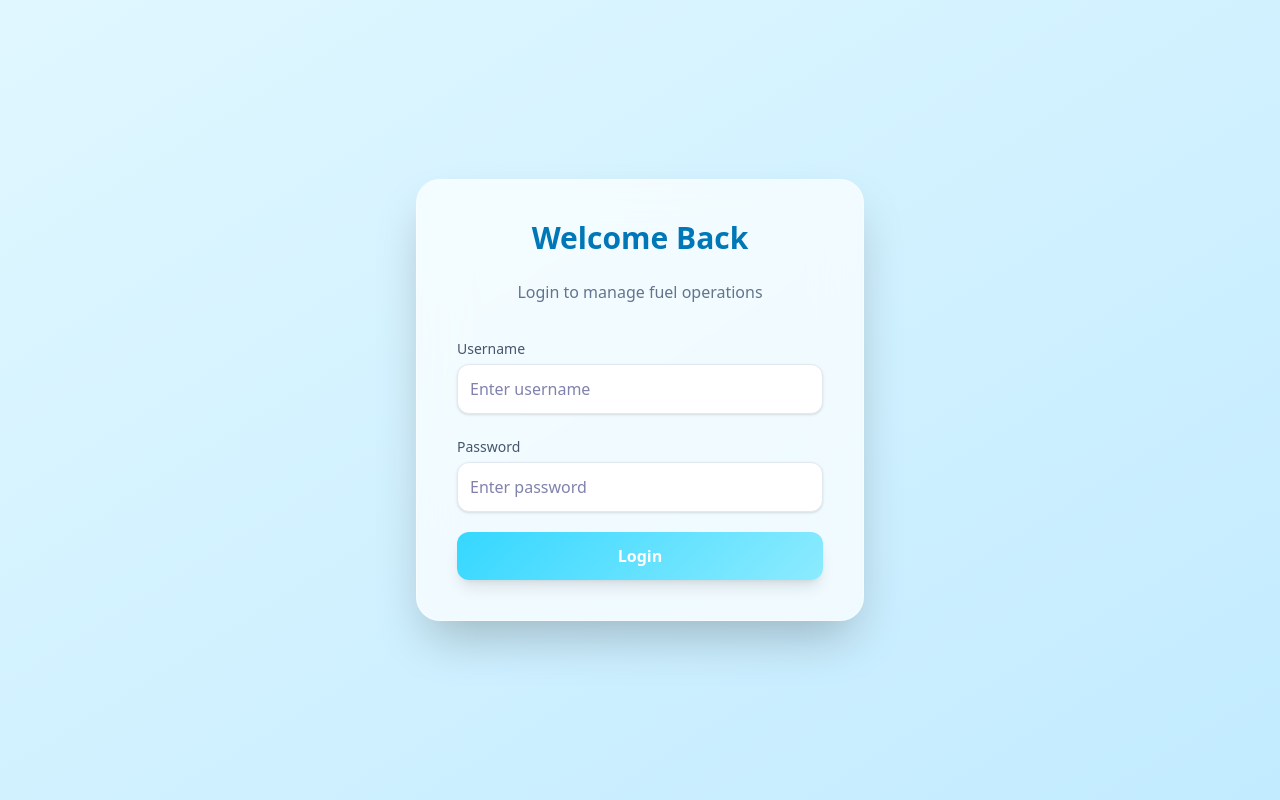
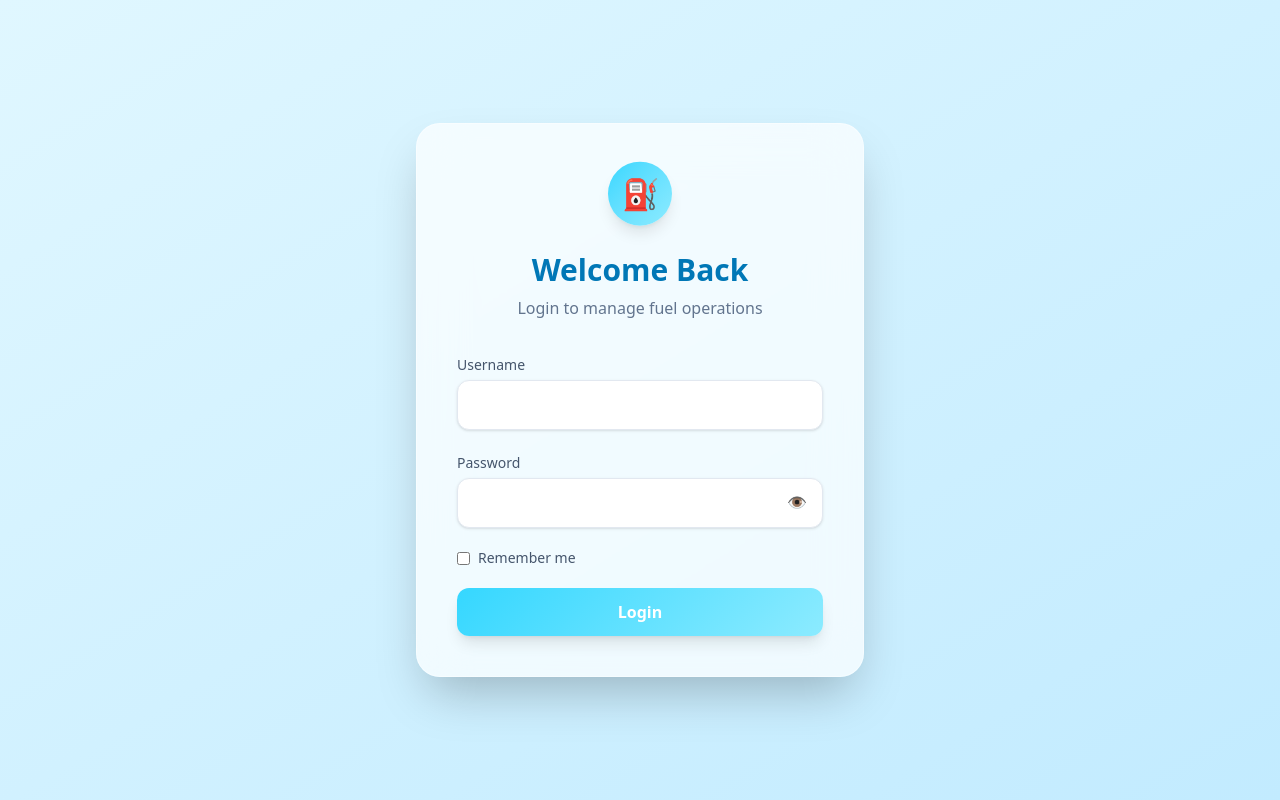
Before and after one commit to Geethika1234-mano/fuel-stock-management-system, a React (Vite) app: page / in a window 1280 px wide. Built offline with nearby package versions, Linux system fonts and the light colour scheme; no server answers.

Commit message:
Enhance login form with new features
Added 'Remember me' functionality, password visibility toggle, and shake animation on error.

```diff
--- a/src/pages/Login.jsx
+++ b/src/pages/Login.jsx
@@ -4,8 +4,12 @@ import { useNavigate } from "react-router-dom";
 export default function Login() {
   const [username, setUsername] = useState("");
   const [password, setPassword] = useState("");
+  const [showPass, setShowPass] = useState(false);
   const [error, setError] = useState("");
   const [loading, setLoading] = useState(false);
+  const [shake, setShake] = useState(false);
+  const [remember, setRemember] = useState(false);
+
   const navigate = useNavigate();
 
   const API_URL =
@@ -14,8 +18,9 @@ export default function Login() {
   const handleLogin = async (e) => {
     e.preventDefault();
     if (loading) return;
+
+    setError("");
     setLoading(true);
-    setError("");
 
     try {
       const res = await fetch(`${API_URL}/login`, {
@@ -28,12 +33,24 @@ export default function Login() {
 
       if (!res.ok) {
         setError(data.msg || "Invalid credentials");
+        setShake(true);
+
+        setTimeout(() => setShake(false), 500);
       } else {
         localStorage.setItem("token", data.token);
+
+        if (remember) {
+          localStorage.setItem("savedUser", username);
+        } else {
+          localStorage.removeItem("savedUser");
+        }
+
         navigate("/dashboard");
       }
-    } catch (err) {
-      setError("Server error. Please try again.");
+    } catch {
+      setError("Server error. Try again.");
+      setShake(true);
+      setTimeout(() => setShake(false), 500);
     } finally {
       setLoading(false);
     }
@@ -41,17 +58,29 @@ export default function Login() {
 
   return (
     <div className="min-h-screen bg-gradient-to-br from-[#E0F7FF] to-[#C2EBFF] flex items-center justify-center px-4">
-      <div className="backdrop-blur-xl bg-white/70 shadow-2xl rounded-3xl p-10 w-full max-w-md border border-white/40">
-        {/* Title */}
-        <h2 className="text-3xl font-semibold text-center text-[var(--ocean)] mb-6">
+
+      {/* LOGIN CARD */}
+      <div
+        className={`backdrop-blur-xl bg-white/70 shadow-2xl rounded-3xl p-10 w-full max-w-md border border-white/40 transition-all ${
+          shake ? "animate-[shake_0.4s_ease]" : ""
+        }`}
+      >
+        {/* Animated Logo */}
+        <div className="flex justify-center mb-6">
+          <div className="w-16 h-16 rounded-full bg-gradient-to-br from-[#35D7FF] to-[#8CEBFF] flex items-center justify-center shadow-lg animate-bounce">
+            <span className="text-white text-3xl font-bold">⛽</span>
+          </div>
+        </div>
+
+        <h2 className="text-3xl font-semibold text-center text-[var(--ocean)] mb-2">
           Welcome Back
         </h2>
         <p className="text-center text-slate-500 mb-8">
           Login to manage fuel operations
         </p>
 
-        {/* Login Form */}
         <form onSubmit={handleLogin} className="space-y-5">
+          {/* USERNAME */}
           <div>
             <label className="text-sm text-slate-600">Username</label>
             <input
@@ -59,27 +88,47 @@ export default function Login() {
               className="mt-1 w-full p-3 rounded-xl border border-slate-200 shadow-sm bg-white focus:ring-2 focus:ring-[var(--ocean)] outline-none transition"
               value={username}
               onChange={(e) => setUsername(e.target.value)}
-              placeholder="Enter username"
               required
             />
           </div>
 
+          {/* PASSWORD WITH EYE ICON */}
           <div>
             <label className="text-sm text-slate-600">Password</label>
+            <div className="mt-1 relative">
+              <input
+                type={showPass ? "text" : "password"}
+                className="w-full p-3 pr-12 rounded-xl border border-slate-200 shadow-sm bg-white focus:ring-2 focus:ring-[var(--ocean)] outline-none transition"
+                value={password}
+                onChange={(e) => setPassword(e.target.value)}
+                required
+              />
+
+              {/* Eye Icon */}
+              <span
+                onClick={() => setShowPass(!showPass)}
+                className="absolute right-4 top-3 text-slate-500 cursor-pointer hover:text-slate-700"
+              >
+                {showPass ? "🙈" : "👁️"}
+              </span>
+            </div>
+          </div>
+
+          {/* REMEMBER ME */}
+          <div className="flex items-center gap-2">
             <input
-              type="password"
-              className="mt-1 w-full p-3 rounded-xl border border-slate-200 shadow-sm bg-white focus:ring-2 focus:ring-[var(--ocean)] outline-none transition"
-              value={password}
-              onChange={(e) => setPassword(e.target.value)}
-              placeholder="Enter password"
-              required
+              type="checkbox"
+              checked={remember}
+              onChange={(e) => setRemember(e.target.checked)}
             />
+            <label className="text-sm text-slate-600">Remember me</label>
           </div>
 
           {error && (
             <p className="text-red-500 text-sm text-center">{error}</p>
           )}
 
+          {/* LOGIN BUTTON */}
           <button
             type="submit"
             disabled={loading}
@@ -96,6 +145,19 @@ export default function Login() {
           </button>
         </form>
       </div>
+
+      {/* SHAKE ANIMATION KEYFRAMES */}
+      <style>
+        {`
+        @keyframes shake {
+          0%, 100% { transform: translateX(0); }
+          20% { transform: translateX(-8px); }
+          40% { transform: translateX(8px); }
+          60% { transform: translateX(-8px); }
+          80% { transform: translateX(8px); }
+        }
+      `}
+      </style>
     </div>
   );
 }
```
